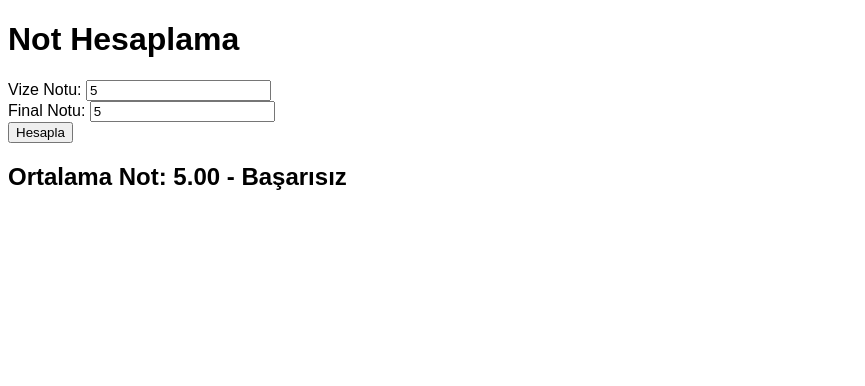
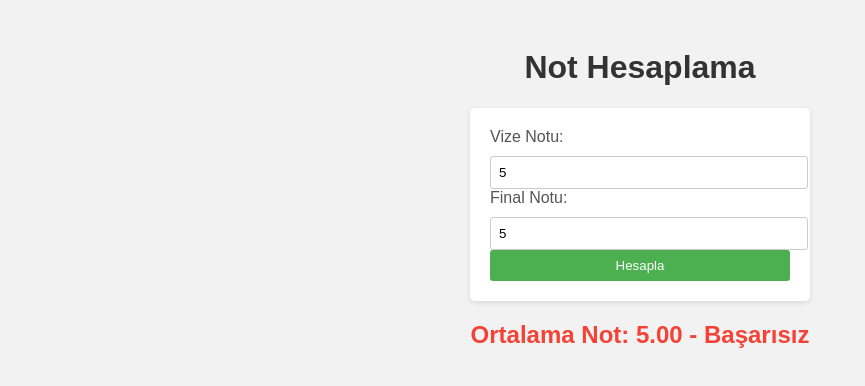
Before and after one commit to Lamartune/vize-final-not-ortalamasi-hesaplama, a plain HTML site: page index.html in a window 1280 px wide. Both pictures are taken after typing "5", "5" into the empty fields and a click on the button "Hesapla". Shown: the whole page, without its empty margins (0-865 px from the left). Drawn offline with Linux system fonts and the light colour scheme.

Commit message:
Css improved.

```diff
--- a/index.html
+++ b/index.html
@@ -5,6 +5,62 @@
     <style>
       body {
         font-family: Arial, sans-serif;
+        background-color: #f2f2f2;
+        padding: 20px;
+      }
+
+      h1 {
+        text-align: center;
+        color: #333;
+      }
+
+      form {
+        max-width: 300px;
+        margin: 0 auto;
+        background-color: #fff;
+        padding: 20px;
+        border-radius: 5px;
+        box-shadow: 0 2px 5px rgba(0, 0, 0, 0.1);
+      }
+
+      label {
+        display: block;
+        margin-bottom: 10px;
+        color: #555;
+      }
+
+      input[type="number"] {
+        width: 100%;
+        padding: 8px;
+        border: 1px solid #ccc;
+        border-radius: 3px;
+      }
+
+      button[type="submit"] {
+        display: block;
+        width: 100%;
+        padding: 8px;
+        background-color: #4caf50;
+        color: #fff;
+        border: none;
+        border-radius: 3px;
+        cursor: pointer;
+      }
+
+      h2 {
+        text-align: center;
+        margin-top: 20px;
+        color: #555;
+      }
+
+      .result-success {
+        color: #4caf50;
+        font-weight: bold;
+      }
+
+      .result-fail {
+        color: #f44336;
+        font-weight: bold;
       }
     </style>
   </head>
@@ -13,10 +69,10 @@
 
     <form id="gradeForm">
       <label for="midtermGrade">Vize Notu:</label>
-    <input type="number" id="midtermGrade" required><br>
+      <input type="number" id="midtermGrade" required /><br />
 
       <label for="finalGrade">Final Notu:</label>
-    <input type="number" id="finalGrade" required><br>
+      <input type="number" id="finalGrade" required /><br />
 
       <button type="submit">Hesapla</button>
     </form>
@@ -25,36 +81,44 @@
 
     <script>
       // Formu yakalayın
-    const form = document.getElementById('gradeForm');
+      const form = document.getElementById("gradeForm");
 
       // Sonucu göstermek için alanı yakalayın
-    const result = document.getElementById('result');
+      const result = document.getElementById("result");
 
       // Formu gönderildiğinde çalışacak işlevi tanımlayın
-    form.addEventListener('submit', function(event) {
+      form.addEventListener("submit", function (event) {
         event.preventDefault(); // Sayfanın yeniden yüklenmesini engellemek için formun varsayılan davranışını engelleyin
 
         // Vize ve final notlarını almak için input elementlerini yakalayın
-      const midtermGrade = parseFloat(document.getElementById('midtermGrade').value);
-      const finalGrade = parseFloat(document.getElementById('finalGrade').value);
+        const midtermGrade = parseFloat(
+          document.getElementById("midtermGrade").value
+        );
+        const finalGrade = parseFloat(
+          document.getElementById("finalGrade").value
+        );
 
         // Notları hesaplamak için ağırlıkları tanımlayın
         const midtermWeight = 0.4; // Vize ağırlığı %40
         const finalWeight = 0.6; // Final ağırlığı %60
 
         // Ortalamayı hesaplayın
-      const averageGrade = (midtermGrade * midtermWeight) + (finalGrade * finalWeight);
+        const averageGrade =
+          midtermGrade * midtermWeight + finalGrade * finalWeight;
 
         // Sonucu ekrana yazdırın
-      result.textContent = 'Ortalama Not: ' + averageGrade.toFixed(2);
+        result.textContent = "Ortalama Not: " + averageGrade.toFixed(2);
 
         // Başarı durumunu kontrol edin ve mesajı ekrana yazdırın
         if (averageGrade >= 60) {
-        result.textContent += ' - Başarılı';
+          result.classList.add("result-success");
+          result.textContent += " - Başarılı";
         } else if (averageGrade >= 55) {
-        result.textContent += ' - Şartlı Geçer';
+          result.classList.add("result-fail");
+          result.textContent += " - Şartlı Geçer";
         } else {
-        result.textContent += ' - Başarısız';
+          result.classList.add("result-fail");
+          result.textContent += " - Başarısız";
         }
       });
     </script>
```
Lines whose indentation alone changed are shown as unchanged.
